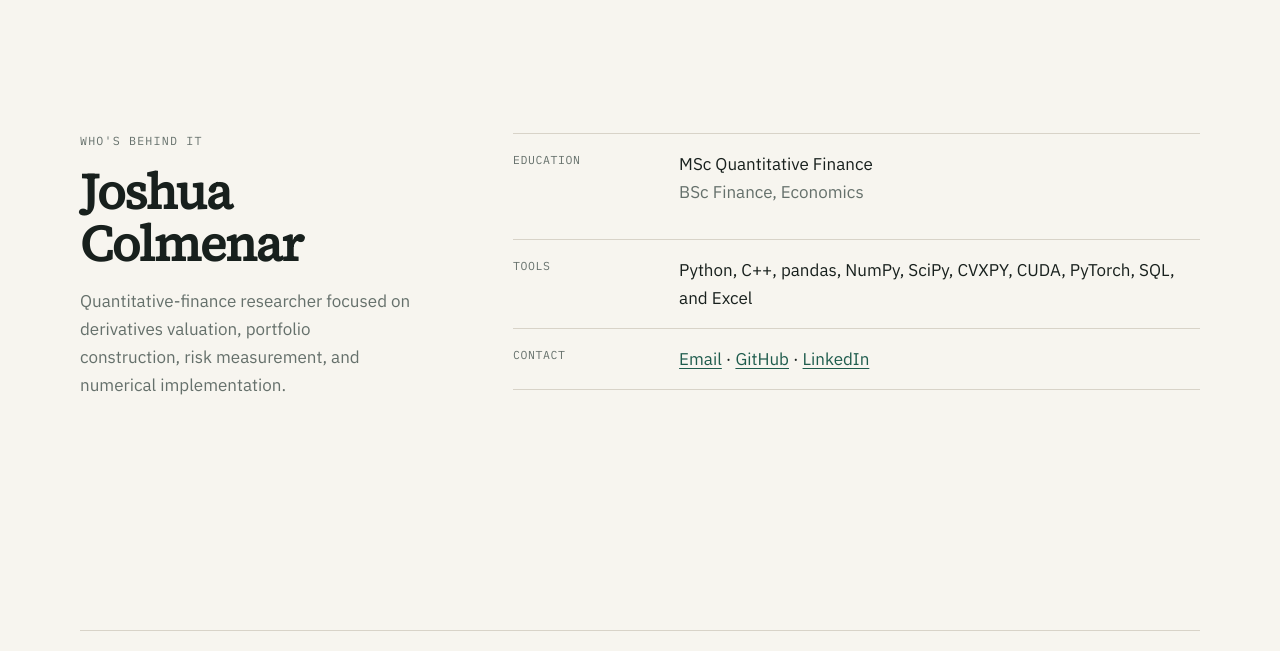
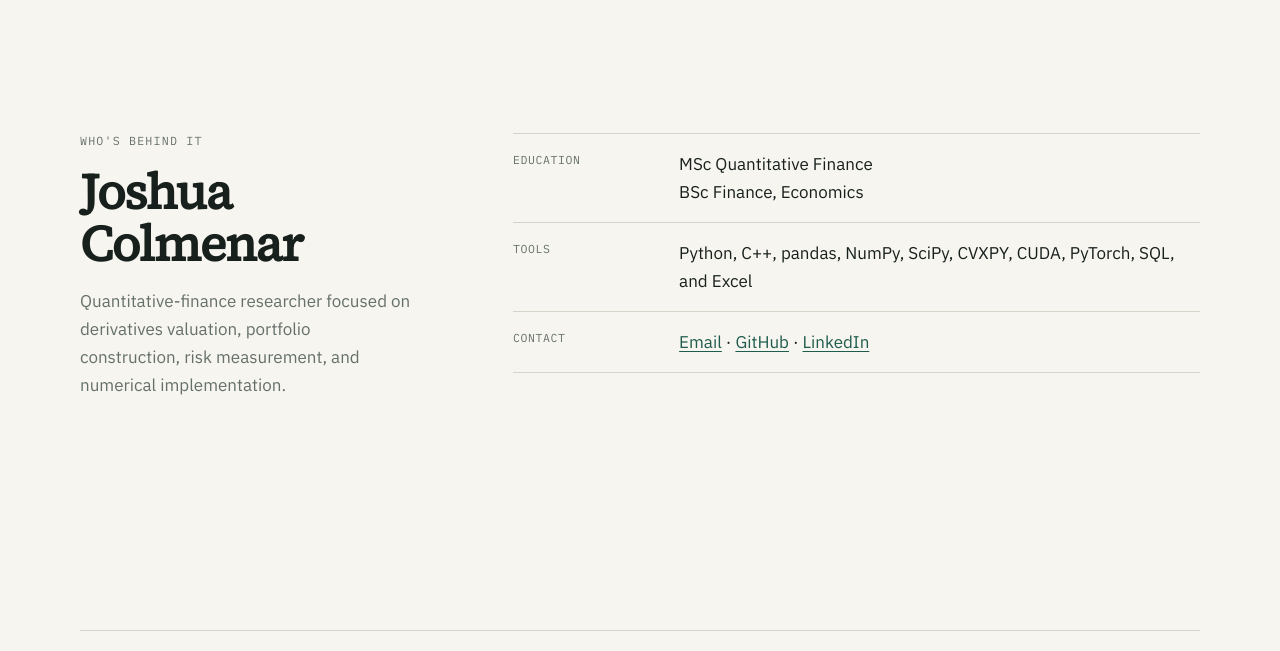
Before and after one commit to ItsKamatis/knottyquant, an Astro site: page /about in a window 1280 px wide. Shown: the part 874-1525 px from the top of the page. Built offline with nearby package versions, Linux system fonts and the light colour scheme; Astro itself is replaced by a stand-in of ours.

Commit message:
"fix: typos, formatting"

```diff
--- a/src/pages/about.astro
+++ b/src/pages/about.astro
@@ -56,7 +56,10 @@ const structuredData = {
     <dl class="fact-list">
       <div>
         <dt>Education</dt>
-        <dd>MSc Quantitative Finance <p>BSc Finance, Economics</p></dd>
+        <dd>
+          MSc Quantitative Finance<br>
+          BSc Finance, Economics
+        </dd>
       </div>
       <div>
         <dt>Tools</dt>
```
